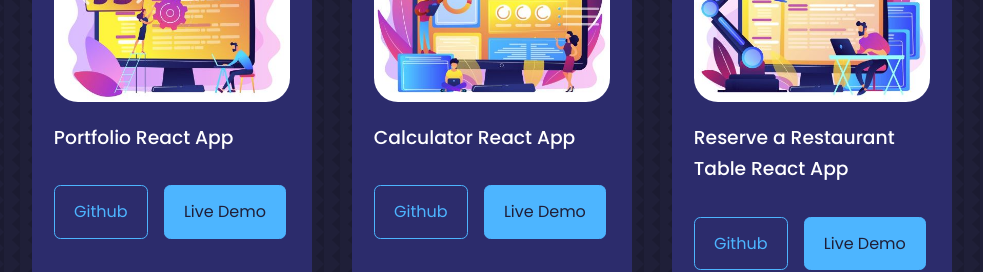
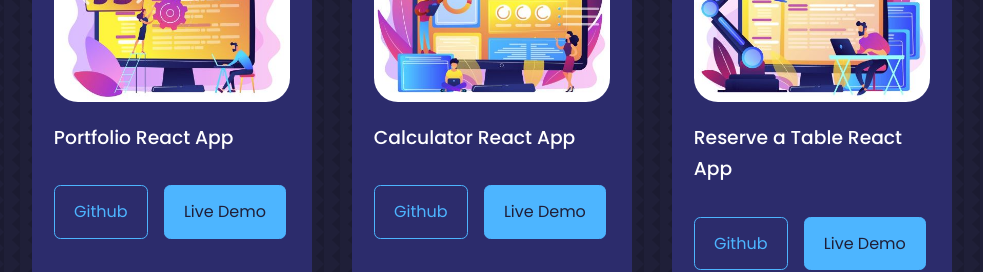
Before and after one commit to CameronRiecan/CameronRiecan.github.io, a React (Create React App) app: page / in a window 1280 px wide. Shown: the part 5240-5512 px from the top of the page, without its empty margins (148-1131 px from the left). Built offline with nearby package versions, Linux system fonts and the light colour scheme.

Commit message:
fix content on a project array to look like others

```diff
--- a/src/components/portfolio/Portfolio.jsx
+++ b/src/components/portfolio/Portfolio.jsx
@@ -25,7 +25,7 @@ const data = [
   {
     id: 3,
     image: IMG3,
-    title: 'Reserve a Restaurant Table React App',
+    title: 'Reserve a Table React App',
     github: 'https://github.com/CameronRiecan/ll_restaurant_webapp',
     demo: 'https://cameronriecan.github.io/ll_restaurant_webapp/'
   },
```
